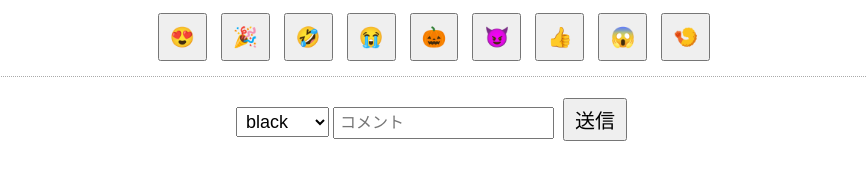
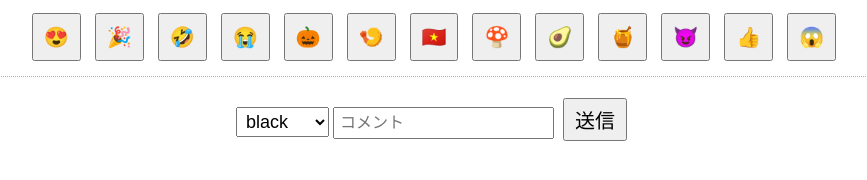
Before and after one commit to zaru/presen-emote, a website: page web/public/index.html in a window 1280 px wide. Shown: the whole page, without its empty margins (206-1073 px from the left). Drawn offline with Linux system fonts and the light colour scheme.

Commit message:
add emoji

```diff
--- a/web/public/index.html
+++ b/web/public/index.html
@@ -51,10 +51,14 @@
   <button class="send-emote" data-value="🤣">🤣</button>
   <button class="send-emote" data-value="😭">😭</button>
   <button class="send-emote" data-value="🎃">🎃</button>
+  <button class="send-emote" data-value="🍤">🍤</button>
+  <button class="send-emote" data-value="🇻🇳">🇻🇳</button>
+  <button class="send-emote" data-value="🍄">🍄</button>
+  <button class="send-emote" data-value="🥑">🥑</button>
+  <button class="send-emote" data-value="🍯">🍯</button>
   <button class="send-emote" data-value="😈">😈</button>
   <button class="send-emote" data-value="👍">👍</button>
   <button class="send-emote" data-value="😱">😱</button>
-  <button class="send-emote" data-value="🍤">🍤</button>
   <hr>
   <form>
     <select class="color">
```
